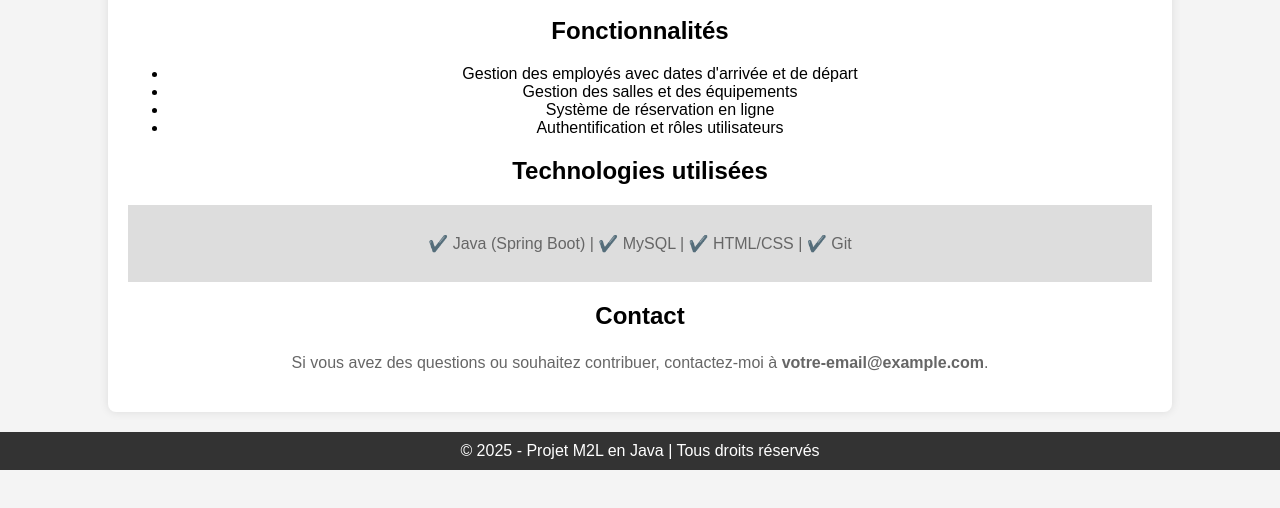
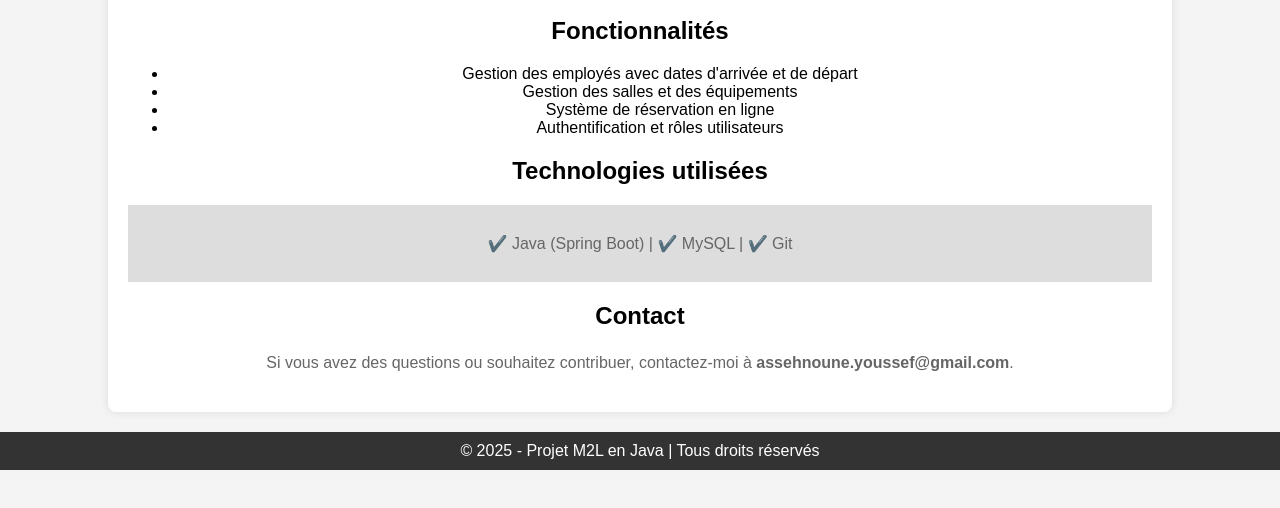
Before and after one commit to Youssef0801/projet-portfolio, a website: page projet-personnel.html in a window 1280 px wide. Shown: the part 154-662 px from the top of the page. Drawn offline with Linux system fonts and the light colour scheme.

Commit message:
projet personnel

```diff
--- a/css/main.css
+++ b/css/main.css
@@ -34,6 +34,7 @@
 
 /* STYLES GLOBAUX DU BODY */
 body {
+    font-size: 1.6rem;
     font-family: 'Roboto', system-ui, sans-serif;
     line-height: 1.6;
     color: var(--text-color);
--- a/projet-java.html
+++ b/projet-personnel.html
@@ -55,11 +55,11 @@
 
         <h2>Technologies utilisées</h2>
         <div class="technologies">
-            <p>✔️ Java (Spring Boot) | ✔️ MySQL | ✔️ HTML/CSS | ✔️ Git</p>
+            <p>✔️ Java (Spring Boot) | ✔️ MySQL | ✔️ Git</p>
         </div>
 
         <h2>Contact</h2>
-        <p>Si vous avez des questions ou souhaitez contribuer, contactez-moi à <strong>votre-email@example.com</strong>.</p>
+        <p>Si vous avez des questions ou souhaitez contribuer, contactez-moi à <strong>assehnoune.youssef@gmail.com</strong>.</p>
     </div>
 
     <footer>
```
